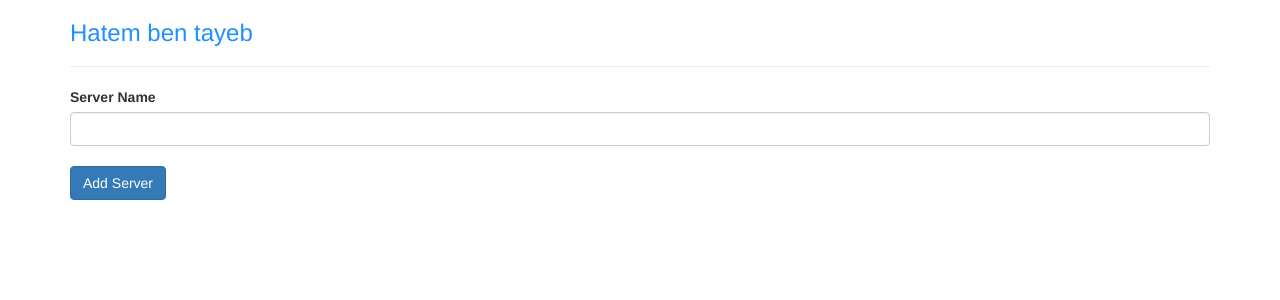
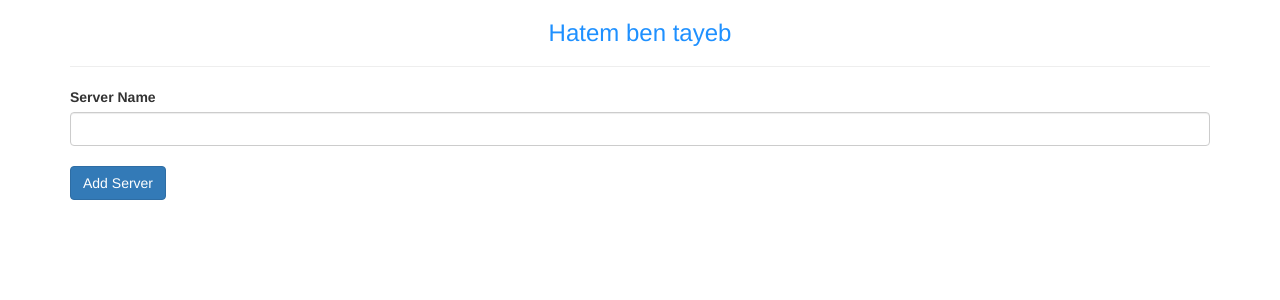
Before and after one commit to finalvic123/angular_devops, an Angular app: page / in a window 1280 px wide. Shown: the top 300 px of the page. Built offline with nearby package versions, Linux system fonts and the light colour scheme.

Commit message:
fixing the fucking  ci file again

```diff
--- a/src/app/app.component.html
+++ b/src/app/app.component.html
@@ -2,7 +2,7 @@
     <div class="row" >
         <div class="col-xs-12">
 
-            <h3>Hatem ben tayeb</h3>
+            <center><h3>Hatem ben tayeb </h3></center>
             <hr>
             <app-servers></app-servers>
 
```
